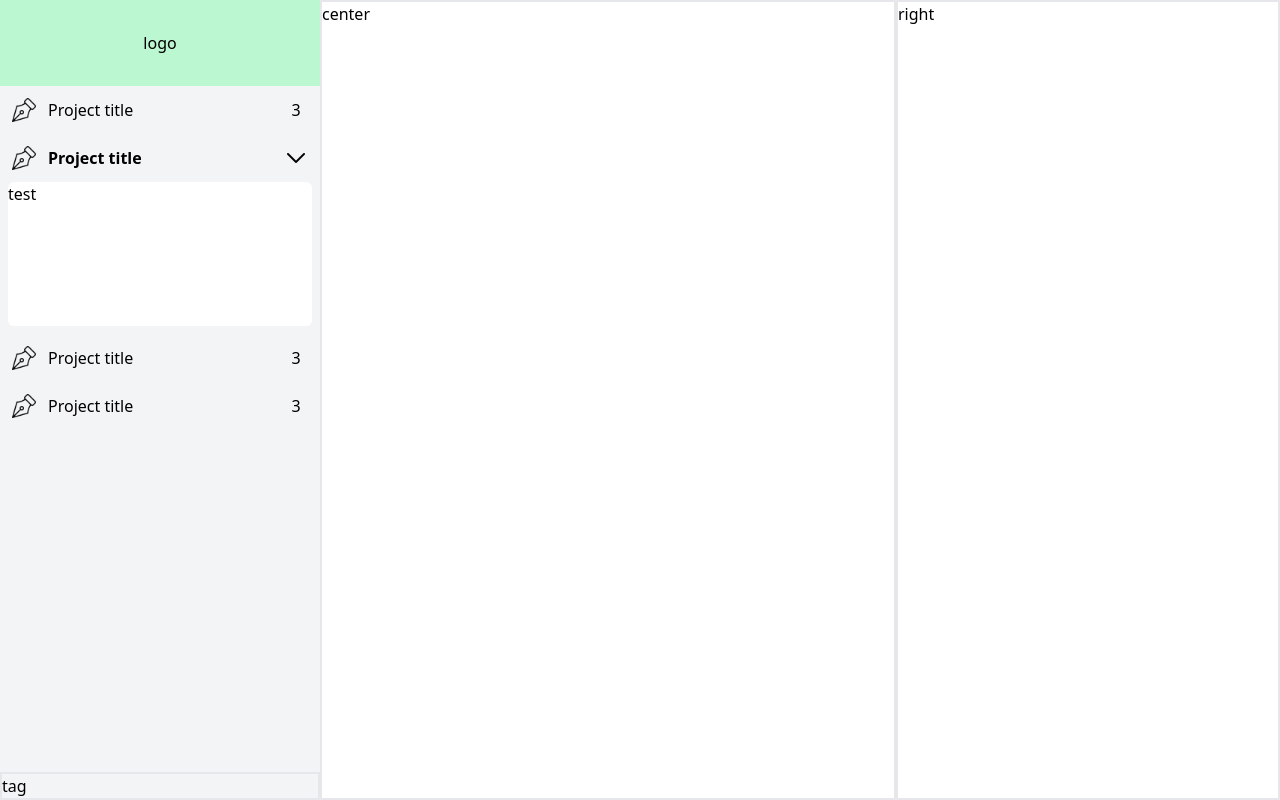
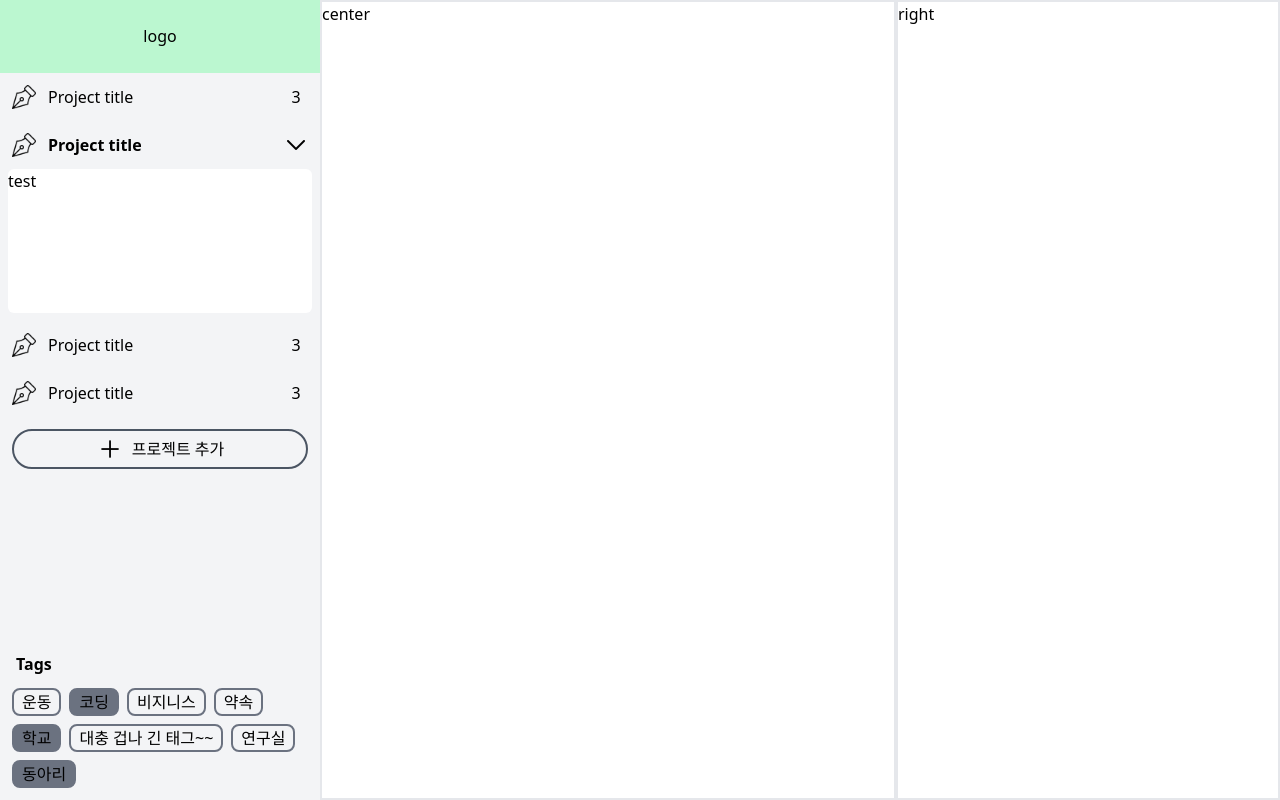
Before and after one commit to softkau/jandi-farm, a Next.js app: page /home in a window 1280 px wide. Built offline with nearby package versions, Linux system fonts and the light colour scheme.

Commit message:
태그 관련 컴포넌트 제작

```diff
--- a/src/app/home/page.jsx
+++ b/src/app/home/page.jsx
@@ -5,7 +5,7 @@ export default function Home() {
   return (
     <div className="w-full h-screen flex justify-between">
       <div className="w-80 h-full flex-shrink-0 flex flex-col bg-gray-100">
-        <div className="h-24 bg-green-200 flex justify-center items-center">
+        <div className="h-20 bg-green-200 flex justify-center items-center">
           logo
         </div>
         <div className="h-full flex flex-col justify-between">
--- a/src/components/leftNav/projectCard.jsx
+++ b/src/components/leftNav/projectCard.jsx
@@ -8,8 +8,8 @@ export default function ProjectCard({ isFocused = false }) {
           <Image
             src={"/pen-icon.png"}
             layout="responsive"
-            width={10}
-            height={10}
+            width={1}
+            height={1}
           />
         </div>
         <div
@@ -22,8 +22,8 @@ export default function ProjectCard({ isFocused = false }) {
             <Image
               src={"/detail.png"}
               layout="responsive"
-              width={10}
-              height={10}
+              width={1}
+              height={1}
             />
           </div>
         ) : (
--- a/src/components/leftNav/projectContainer.jsx
+++ b/src/components/leftNav/projectContainer.jsx
@@ -1,4 +1,5 @@
 import ProjectCard from "./projectCard";
+import Image from "next/image";
 
 export default function ProjectContainer({}) {
   return (
@@ -7,6 +8,14 @@ export default function ProjectContainer({}) {
       <ProjectCard isFocused={true} />
       <ProjectCard />
       <ProjectCard />
+      <div className="flex justify-center items-center p-2">
+        <button className="h-10 w-full rounded-3xl border-2 p-1 border-gray-600 flex gap-2 justify-center items-center">
+          <div className="h-full aspect-square ">
+            <Image src={"/plus.png"} layout="responsive" width={1} height={1} />
+          </div>
+          <span>프로젝트 추가</span>
+        </button>
+      </div>
     </div>
   );
 }
--- /dev/null
+++ b/src/components/leftNav/tagCard.jsx
@@ -0,0 +1,11 @@
+export default function TagCard({ name, isSelected }) {
+  return (
+    <div
+      className={`rounded-lg border-2 border-gray-500 px-2 ${
+        isSelected && "bg-gray-500"
+      }`}
+    >
+      {name}
+    </div>
+  );
+}
--- a/src/components/leftNav/tagContainer.jsx
+++ b/src/components/leftNav/tagContainer.jsx
@@ -1,3 +1,24 @@
+import TagCard from "./tagCard";
+
 export default function TagContainer() {
-  return <div className="w-full border-2">tag</div>;
+  const testData = [
+    "운동",
+    "코딩",
+    "비지니스",
+    "약속",
+    "학교",
+    "대충 겁나 긴 태그~~",
+    "연구실",
+    "동아리",
+  ];
+  return (
+    <div className="w-full">
+      <span className="font-bold m-4">Tags</span>
+      <div className="w-full flex flex-wrap gap-2 p-3">
+        {testData.map((data, idx) => (
+          <TagCard key={idx} name={data} isSelected={idx % 3 == 1} />
+        ))}
+      </div>
+    </div>
+  );
 }
```
Also changed, not shown: public/plus.png (added).
